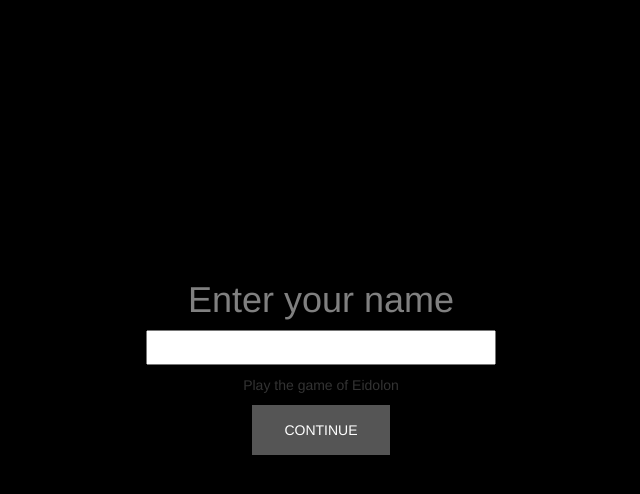
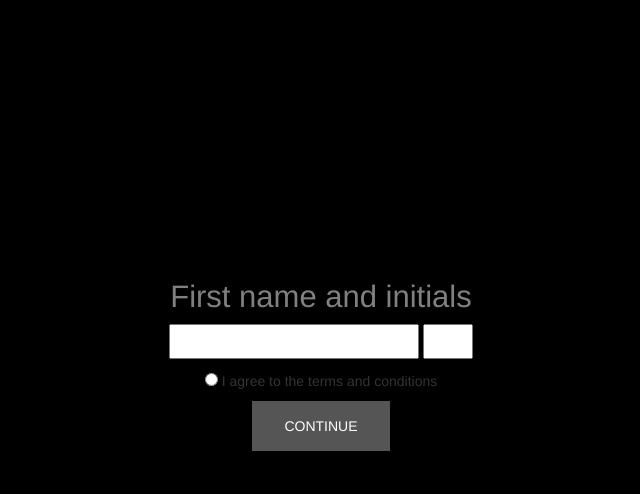
Before and after one commit to Huekid/horror-website, a Django app: page / in a window 1280 px wide. Shown: the top 494 px of the page, without its empty margins (319-959 px from the left). Run offline with Django 3.2, Linux system fonts and the light colour scheme; some libraries are stand-ins or nearby versions.

Commit message:
Added more form information

```diff
--- a/home/templates/home/home.html
+++ b/home/templates/home/home.html
@@ -42,16 +42,17 @@ cursor: pointer;
 <br>
 
 
-<body style="background-color:black;">
+<body style="background-color:Black;">
 <div class="col-sm-4"></div>
 <div class="col-sm-4">
 <center>
-<h1 style=" 30px; color:grey">Enter your name</h1>
-<p><input type="text" style="text-align:center; width:350px; height:35px" name="name" required></p>
-<p>Play the game of Eidolon</p>
-<p></p>
-<p><button class="button button5">CONTINUE</button></p>
-
+<h1 style=" font-size:31px; color:grey">First name and initials</h1>
+<form method="post">
+  <p><input type="text" style="text-align:center; width:250px; height:35px" name="name" required>
+  <input type="text" maxlength="2" style="text-align:center; width:50px; height:35px; text-transform:uppercase;" name="initials" required></p>
+  <p><input type="radio" name="terms" value="accept" required> I agree to the terms and conditions</p>
+  <p><input type="submit" class="button button5" value="CONTINUE"></p>
+</form>
 </center>
 </div>
 </body>
```
